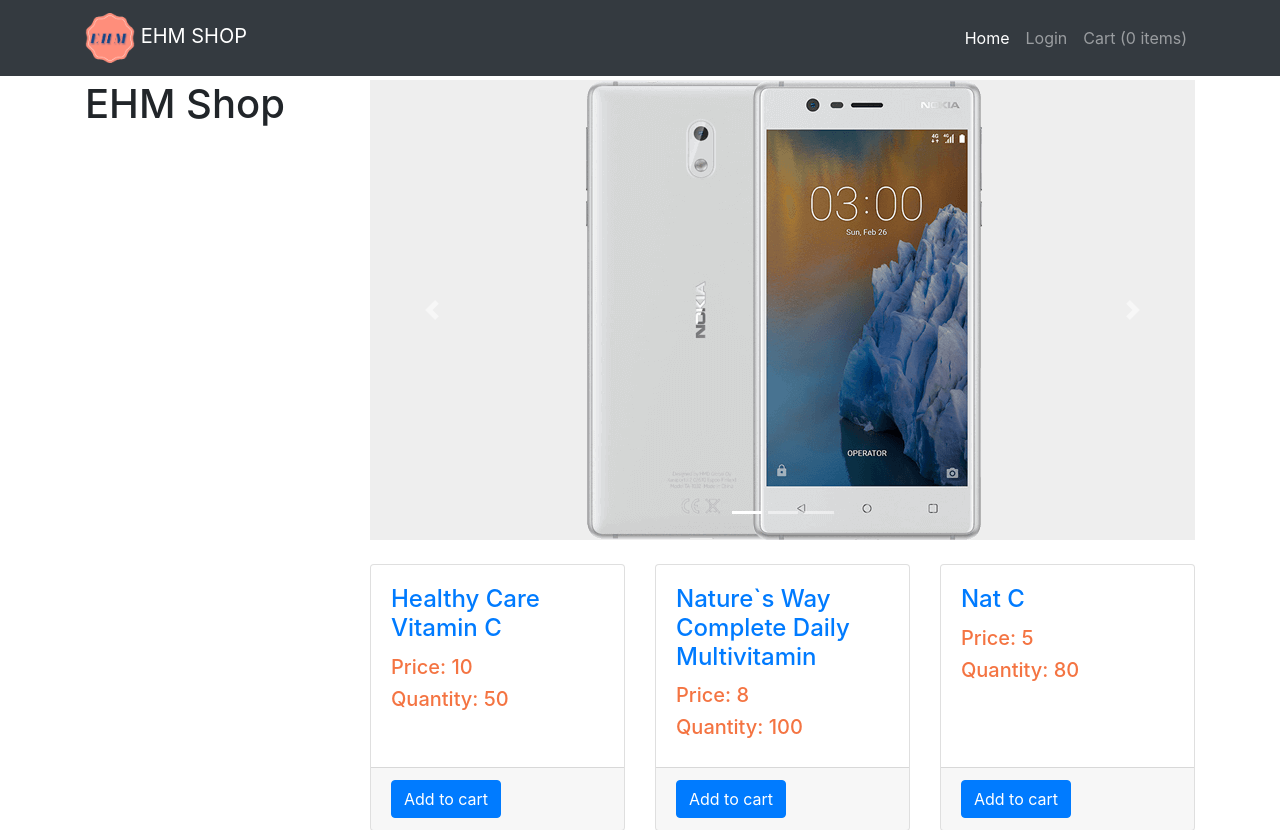
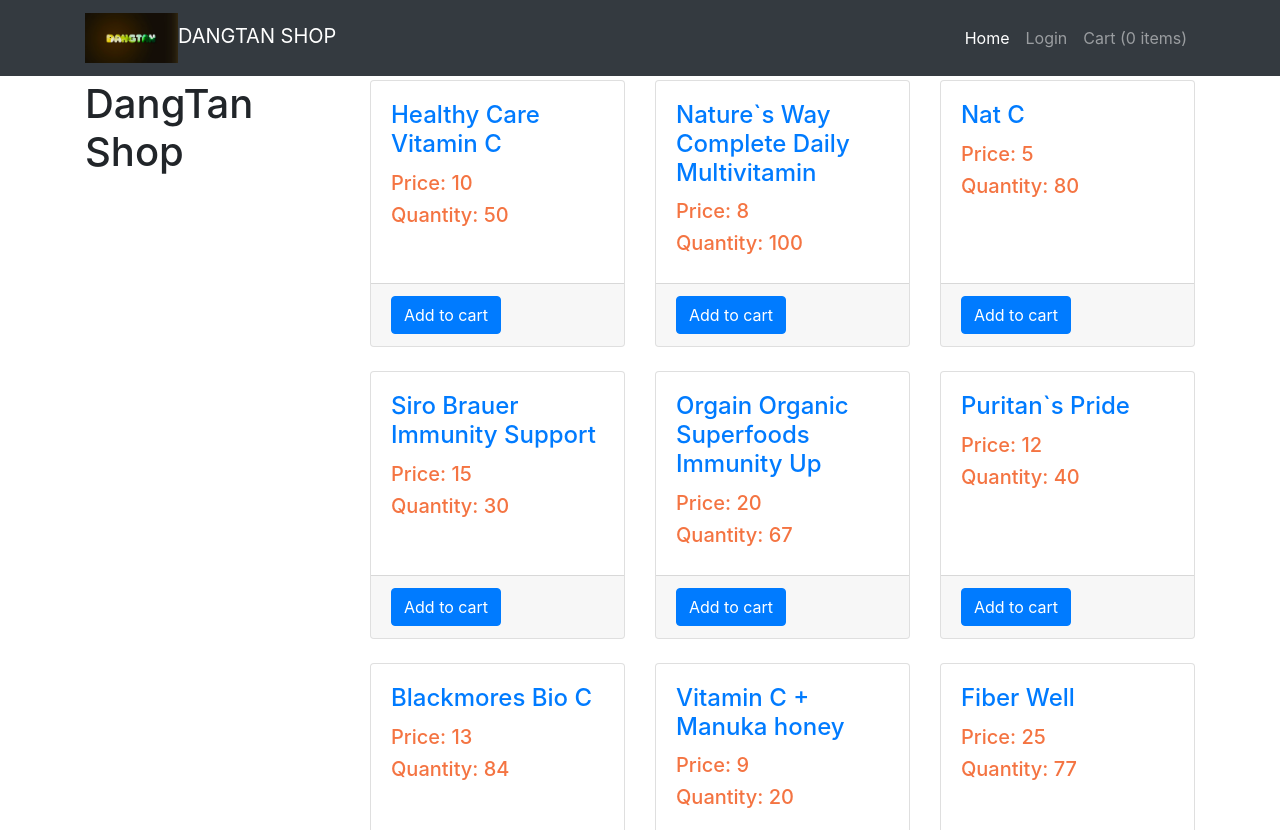
Before and after one commit to conchocon154/Final_SE_HK1, a PHP site: page / in a window 1280 px wide. Shown: the top 830 px of the page. Run offline with PHP 8.4, Linux system fonts and the light colour scheme; data comes from the database, SQL or seed files in the repository.

Commit message:
finalze web

```diff
--- a/Web/index.php
+++ b/Web/index.php
@@ -8,7 +8,7 @@
     <meta name="description" content="">
     <meta name="author" content="">
 
-    <title>Shop Homepage - KShop</title>
+    <title>DangTan Homepage</title>
 
     <!-- Bootstrap core CSS -->
     <link href="vendor/bootstrap/css/bootstrap.min.css" rel="stylesheet">
@@ -23,7 +23,7 @@
     <!-- Navigation -->
     <nav class="navbar navbar-expand-lg navbar-dark bg-dark fixed-top">
       <div class="container">
-        <a class="navbar-brand" href=""><img height="50"src="./logo/kshop.png"></img> EHM SHOP</a>
+        <a class="navbar-brand" href=""><img height="50"src="./logo/kshop.png"></img>DANGTAN SHOP</a>
         <button class="navbar-toggler" type="button" data-toggle="collapse" data-target="#navbarResponsive" aria-controls="navbarResponsive" aria-expanded="false" aria-label="Toggle navigation">
           <span class="navbar-toggler-icon"></span>
         </button>
@@ -52,7 +52,7 @@
 
         <div class="col-lg-3">
 
-          <h1 class="my-4">EHM Shop</h1>
+          <h1 class="my-4">DangTan Shop</h1>
 
         </div>
         <!-- /.col-lg-3 -->
@@ -65,17 +65,17 @@
               <li data-target="#carouselExampleIndicators" data-slide-to="1"></li>
               <li data-target="#carouselExampleIndicators" data-slide-to="2"></li>
             </ol>
-            <div class="carousel-inner" role="listbox">
+            <!-- <div class="carousel-inner" role="listbox">
               <div class="carousel-item active text-center align-center">
-                <img class="d-inline img-fluid" src="./images/nokia-3-2-400x460.png" alt="First slide">
+                <img class="d-inline img-fluid" src="./images/" alt="First slide">
               </div>
               <div class="carousel-item text-center align-center">
-                <img class="d-inline img-fluid" src="./images/iphone-7-plus-128gb-de-400x460.png" alt="Second slide">
+                <img class="d-inline img-fluid" src="./images/" alt="Second slide">
               </div>
               <div class="carousel-item text-center align-center">
-                <img class="d-inline img-fluid" src="./images/samsung-galaxy-j3-2017-2-400x460.png" alt="Third slide">
+                <img class="d-inline img-fluid" src="./images/" alt="Third slide">
               </div>
-            </div>
+            </div> -->
             <a class="carousel-control-prev" href="#carouselExampleIndicators" role="button" data-slide="prev">
               <span class="carousel-control-prev-icon" aria-hidden="true"></span>
               <span class="sr-only">Previous</span>
```
Also changed, not shown: Web/images/iphone-6s-128gb-hong-1-400x450.png (deleted), Web/images/iphone-7-plus-128gb-de-400x460.png (deleted), Web/images/nokia-3-2-400x460.png (deleted), Web/images/nokia-8-1-400x460.png (deleted), Web/images/oppo-a71-400x460.png (deleted), Web/images/oppo-f3-plus-1-1-400x460.png (deleted), Web/images/samsung-galaxy-j3-2017-2-400x460-1.png (deleted), Web/images/samsung-galaxy-j3-2017-2-400x460.png (deleted), Web/images/samsung-galaxy-j7-plus-1-400x460.png (deleted), Web/images/samsung-galaxy-note-5-2-400x460.png (deleted), Web/images/xiaomi-mi-a12-400x460.png (deleted), Web/images/xiaomi-redmi-4x-400-400x460.png (deleted), Web/logo/kshop.png.
